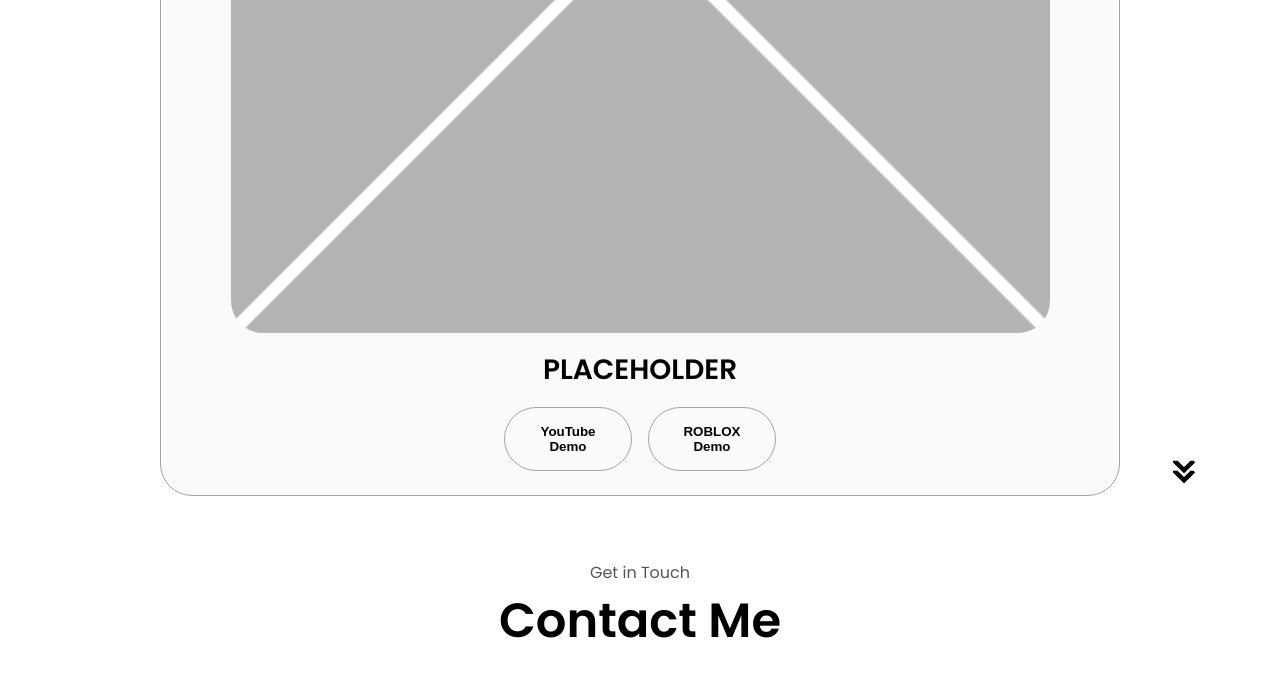
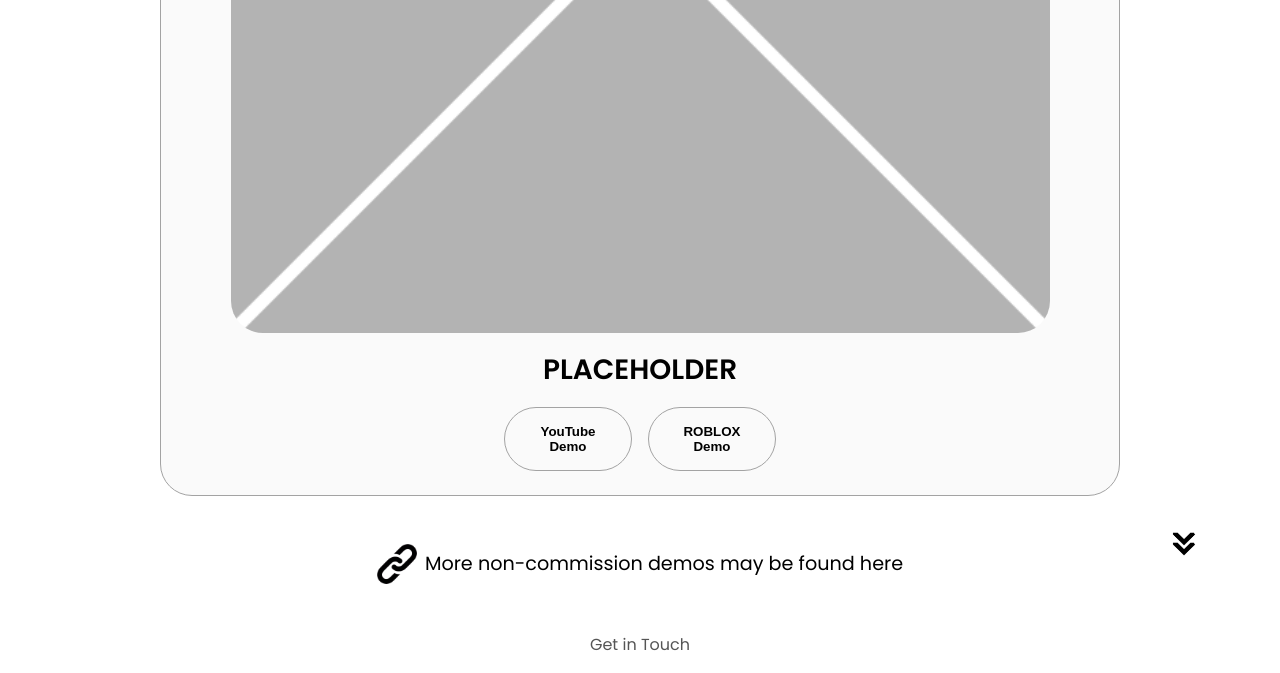
Before and after one commit to Danger-Xavier/portfolio, a plain HTML site: page index.html in a window 1280 px wide. Shown: the part 3824-4497 px from the top of the page. Drawn offline with Linux system fonts and the light colour scheme.

Commit message:
Add files via upload

```diff
--- a/index.html
+++ b/index.html
@@ -255,7 +255,7 @@
       />
     </section>
     <section id="projects">
-      <p class="section__text__p1">Browse My Recent</p>
+      <p class="section__text__p1">Browse My</p>
       <h1 class="title">Projects</h1>
       <div class="experience-details-container">
         <div class="about-containers">
@@ -338,6 +338,23 @@
 
 
         </div>
+
+        <div>
+
+          <div class="contact-info-container">
+
+            <img
+            src="./assets/link-icon.png"
+            alt="Link icon"
+            class="icon contact-icon email-icon"
+            />
+
+            <p><a href="https://www.roblox.com/games/83742357926654/Demo-Hub">More non-commission demos may be found here</a></p>
+
+          </div>
+
+        </div>
+
       </div>
       <img
         src="./assets/arrow.png"
--- a/style.css
+++ b/style.css
@@ -380,6 +380,10 @@ article .icon {
   border-color: rgb(163, 163, 163);
 }
 
+.btn-break {
+  text-decoration: underline;
+}
+
 /* CONTACT */
 
 #contact {
```
Also changed, not shown: assets/link-icon.png (added).
